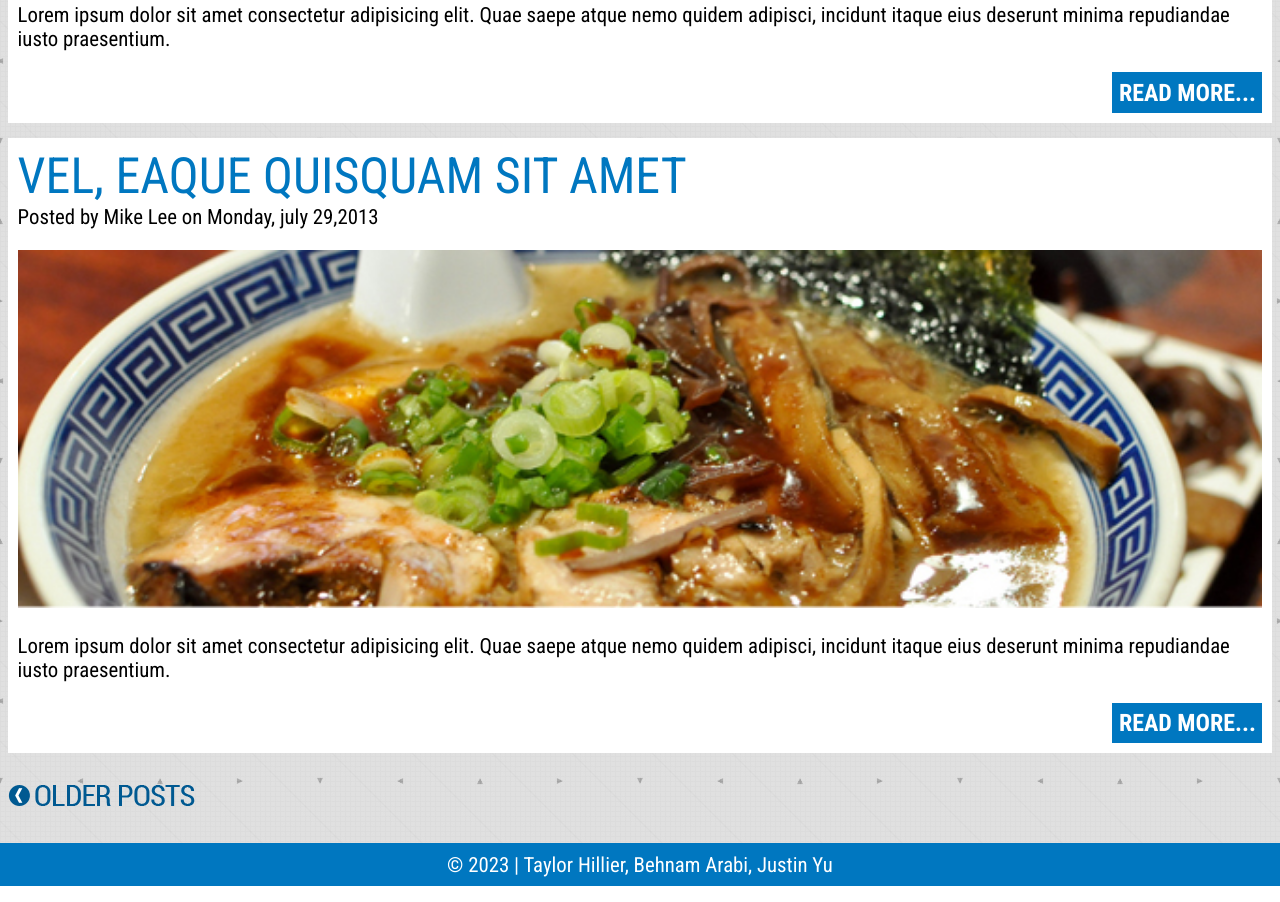
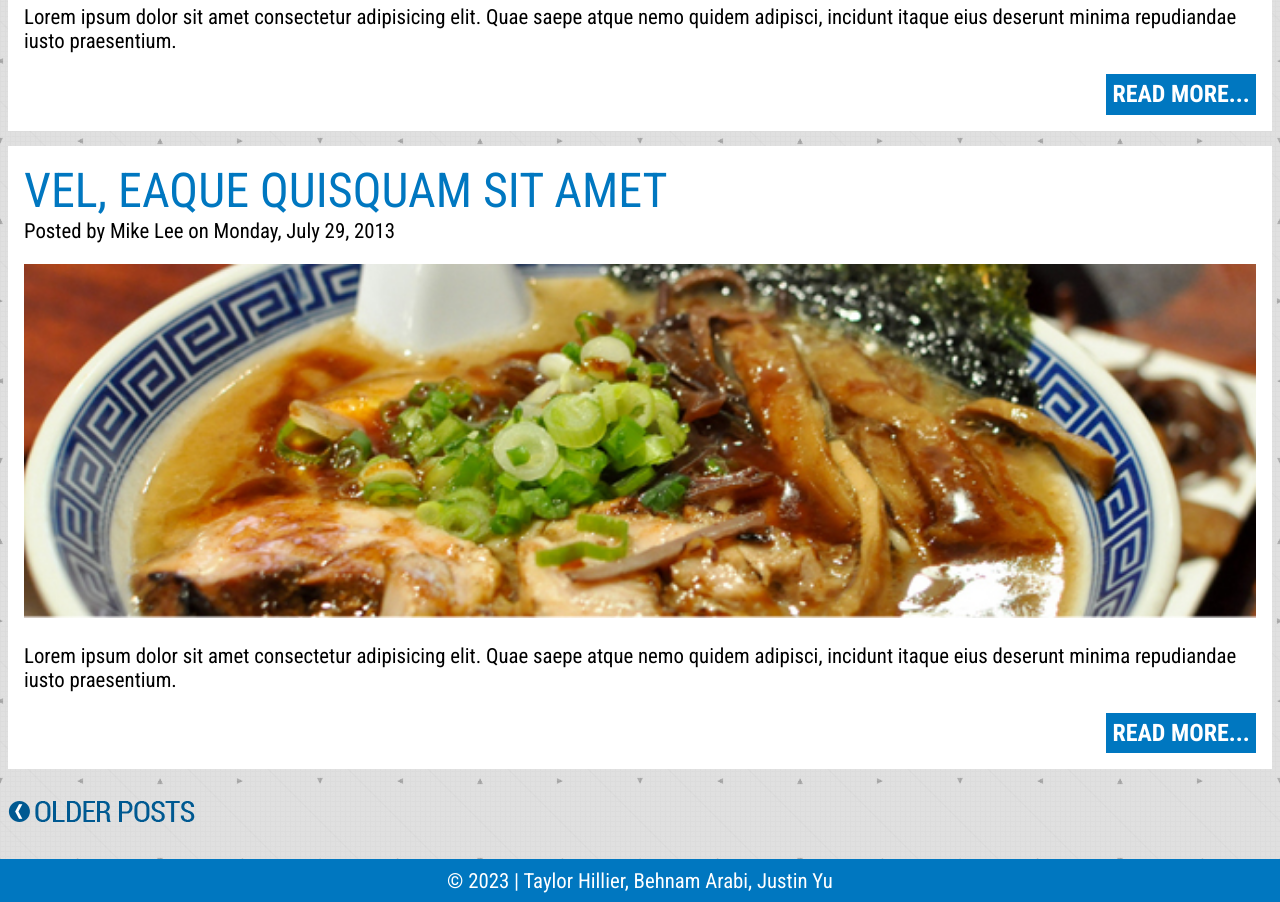
Before and after one commit to TaylorHillier/WD2-Assignment-5, a website: page P01-CodingChallenge/dev/index.html in a window 1280 px wide. Shown: the part 2019-2921 px from the top of the page. Drawn offline with nearby package versions, Linux system fonts and the light colour scheme; files that its build step writes are made by us from their sources.

Commit message:
upgraded some styling and font sizes

```diff
--- a/P01-CodingChallenge/dev/index.html
+++ b/P01-CodingChallenge/dev/index.html
@@ -178,7 +178,7 @@
         <section class="read-more" id="second-read-more">
           <h2>VEL, EAQUE QUISQUAM SIT AMET</h2>
           <p class="posted-by" id="first-posted-by">
-            Posted by Mike Lee on Monday, july 29,2013
+            Posted by Mike Lee on Monday, July 29, 2013
           </p>
           <img src="images/ramen.jpg" alt="A picture of ramen dish" />
           <p class="brf-expl" id="second-brf-expl">
--- a/P01-CodingChallenge/dev/scss/_articles.scss
+++ b/P01-CodingChallenge/dev/scss/_articles.scss
@@ -37,7 +37,7 @@
         margin: 0;
         font-family: $default-font;
         font-weight: 400;
-        font-size: clamp(1.8rem, 1.3600rem + 2.2000vw, 4rem);
+        font-size: clamp(1.8rem, 1.3600rem + 2.2000vw, 3rem);
         color: $darkblue;
     }
     p {
--- a/P01-CodingChallenge/dev/scss/_mediaqueries.scss
+++ b/P01-CodingChallenge/dev/scss/_mediaqueries.scss
@@ -5,15 +5,15 @@
         display: grid;
         grid-template-columns: repeat(3, 1fr) 400px;
         gap: 5px;
-        margin: 5px 150px;
+        margin: 5px 120px;
         .main-dish-container {
             grid-column: 1/4;
         }
         .read-more {
             grid-column-end: span 3;
+            padding: 1.5rem 2rem;
         }
     }
-
     #older-post {
         grid-column-end: span 2;
     }
@@ -45,6 +45,7 @@
     }
     .read-more {
         margin-bottom: 15px;
+        padding: 1rem;
     }
 }
 
```
